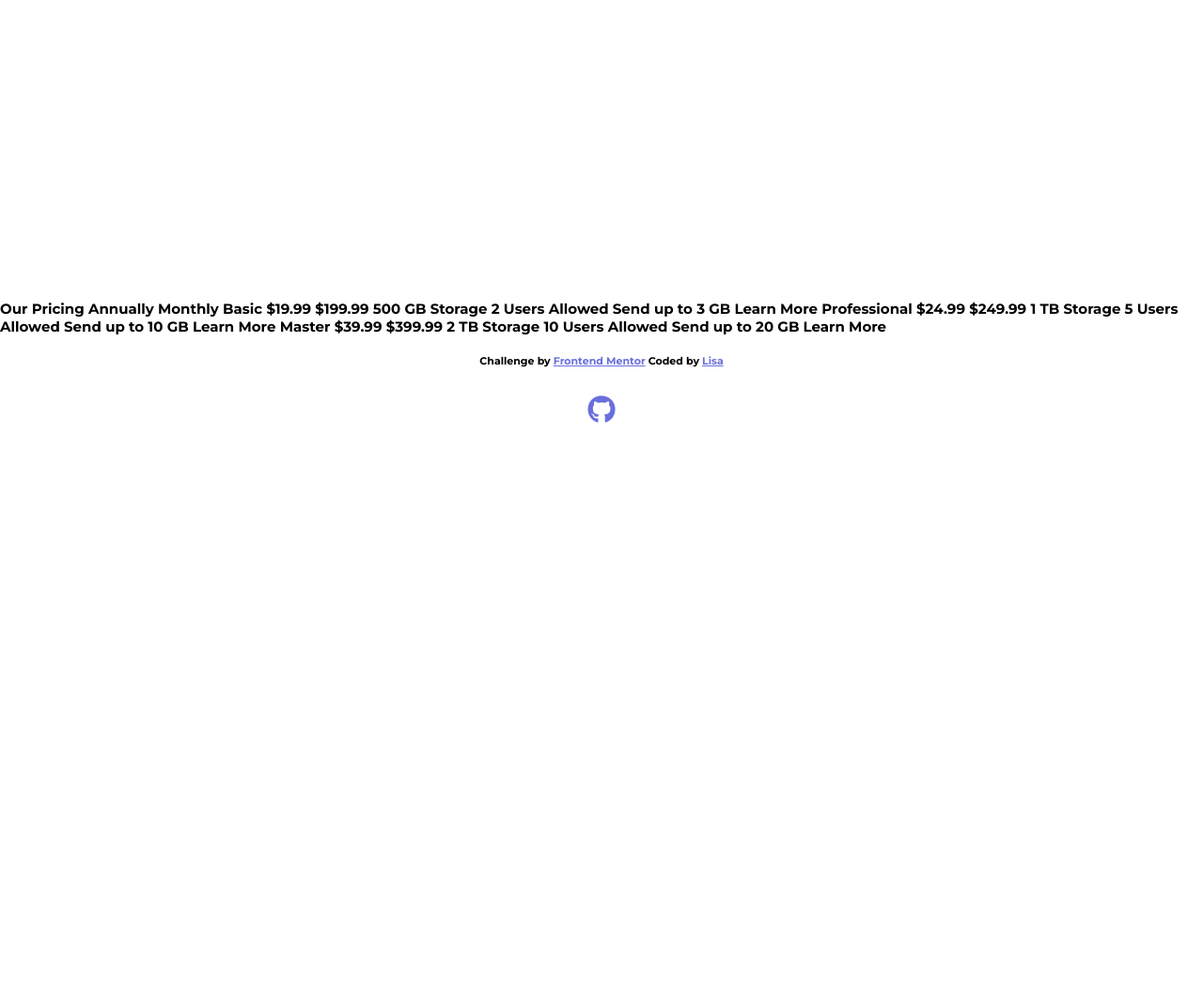
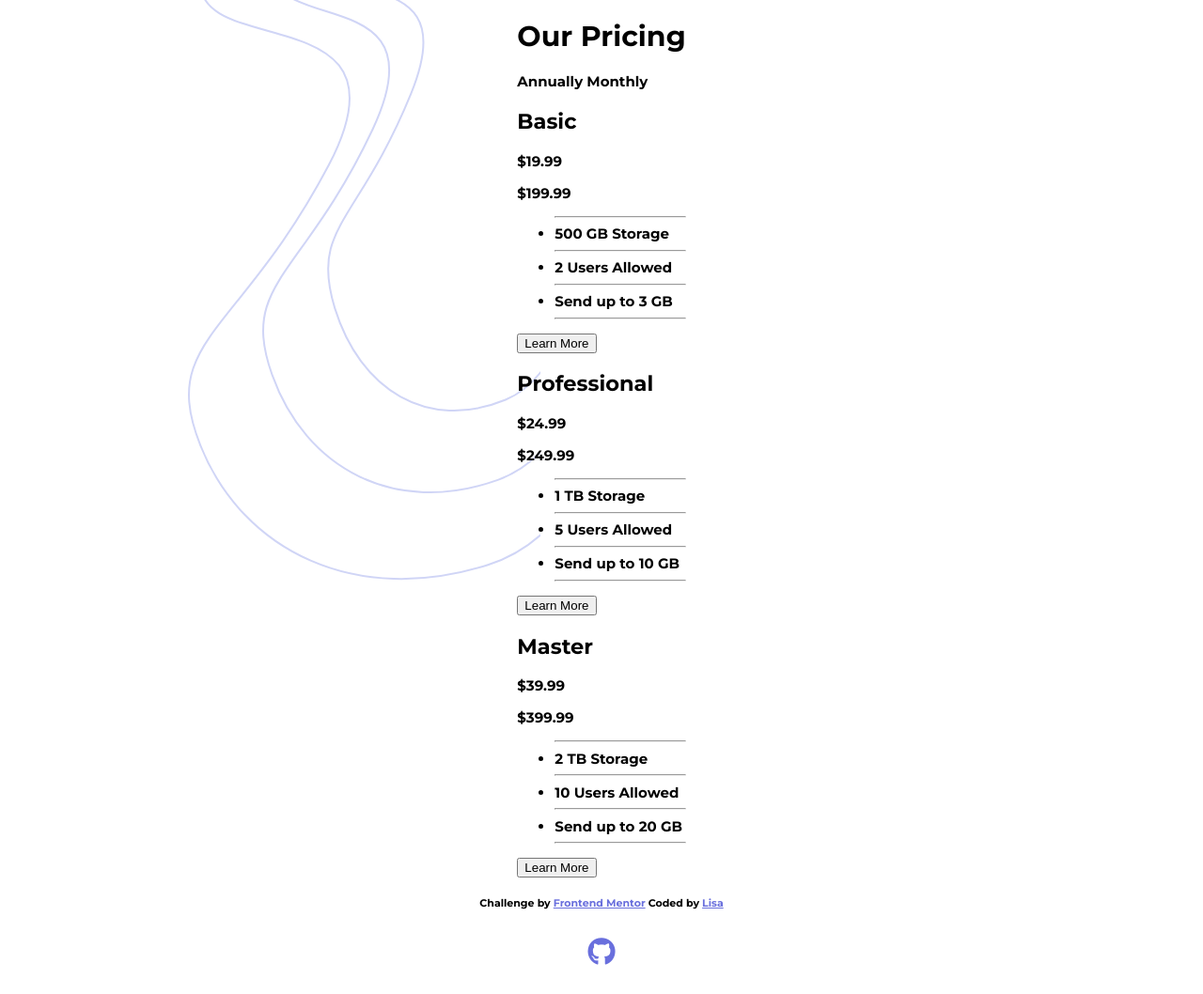
Before and after one commit to CrypticMango/pricing-component-with-toggle, a plain HTML site: page index.html in a window 1280 px wide. Shown: the whole page at 94% size. Before the commit the page ends 800 px from the top, so only its background shows below. Drawn offline with Linux system fonts and the light colour scheme.

Commit message:
added elements to html

```diff
--- a/index.html
+++ b/index.html
@@ -23,33 +23,60 @@
 </head>
 <body>
 
-  Our Pricing
-  Annually
-  Monthly
+  <main>
 
-  Basic
-  &dollar;19.99
-  &dollar;199.99
-  500 GB Storage
-  2 Users Allowed
-  Send up to 3 GB
-  Learn More
+      <h1>Our Pricing</h1>
+      <span class="annually">Annually</span>
+      <span class="monthly">Monthly</span>
 
-  Professional
-  &dollar;24.99
-  &dollar;249.99
-  1 TB Storage
-  5 Users Allowed
-  Send up to 10 GB
-  Learn More
+    <div class="pricing-card-w">
+      <h2>Basic</h2>
+      <p class="monthly-price">&dollar;19.99</p>
+      <p class="annual-price">&dollar;199.99</p>
+      <ul>
+        <hr class="line-grey">
+        <li>500 GB Storage</li>
+        <hr class="line-grey">
+        <li>2 Users Allowed</li>
+        <hr class="line-grey">
+        <li>Send up to 3 GB</li>
+        <hr class="line-grey">
+      </ul>
+      <button class="button-purp">Learn More</button>
+    </div>
 
-  Master
-  &dollar;39.99
-  &dollar;399.99
-  2 TB Storage
-  10 Users Allowed
-  Send up to 20 GB
-  Learn More
+    <div class="pricing-card-p">
+      <h2>Professional</h2>
+      <p class="monthly-price">&dollar;24.99</p>
+      <p class="annual-price">&dollar;249.99</p>
+      <ul>
+        <hr class="line-white">
+        <li>1 TB Storage</li>
+        <hr class="line-white">
+        <li>5 Users Allowed</li>
+        <hr class="line-white">
+        <li>Send up to 10 GB</li>
+        <hr class="line-white">
+      </ul>
+      <button class="button-white">Learn More</button>
+    </div>
+
+    <div class="pricing-card-w">
+      <h2>Master</h2>
+      <p class="monthly-price">&dollar;39.99</p>
+      <p class="annual-price">&dollar;399.99</p>
+      <ul>
+        <hr class="line-grey">
+        <li>2 TB Storage</li>
+        <hr class="line-grey">
+        <li>10 Users Allowed</li>
+        <hr class="line-grey">
+        <li>Send up to 20 GB</li>
+        <hr class="line-grey">
+      </ul>
+      <button class="button-purp">Learn More</button>
+    </div>
+  </main>
 
   <footer>
     <div class="attribution">
--- a/style.css
+++ b/style.css
@@ -1,5 +1,5 @@
 :root {
-    --gradient:  hsl(236, 72%, 79%) to hsl(237, 63%, 64%);
+    --gradient: linear-gradient(hsl(236, 72%, 79%), hsl(237, 63%, 64%));
     --very-light-grayish-blue: hsl(240, 78%, 98%);
     --light-grayish-blue: hsl(234, 14%, 74%);
     --grayish-blue: hsl(233, 13%, 49%);
@@ -15,6 +15,7 @@ body {
     margin: 0;
     font-size: 15px;
     font-family: 'Montserrat', sans-serif;
+    background: url(/images/bg-top.svg) no-repeat 200px -40px;
 }
 
 footer {
```
